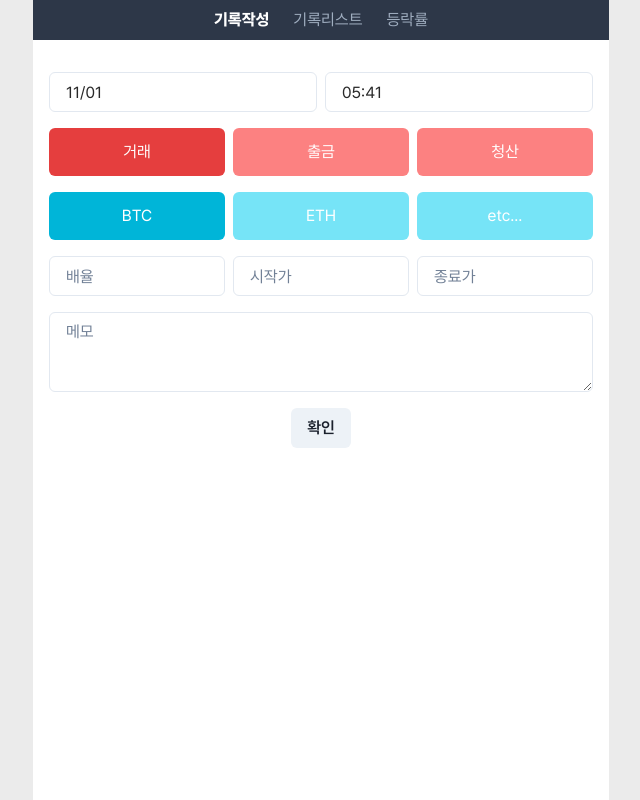
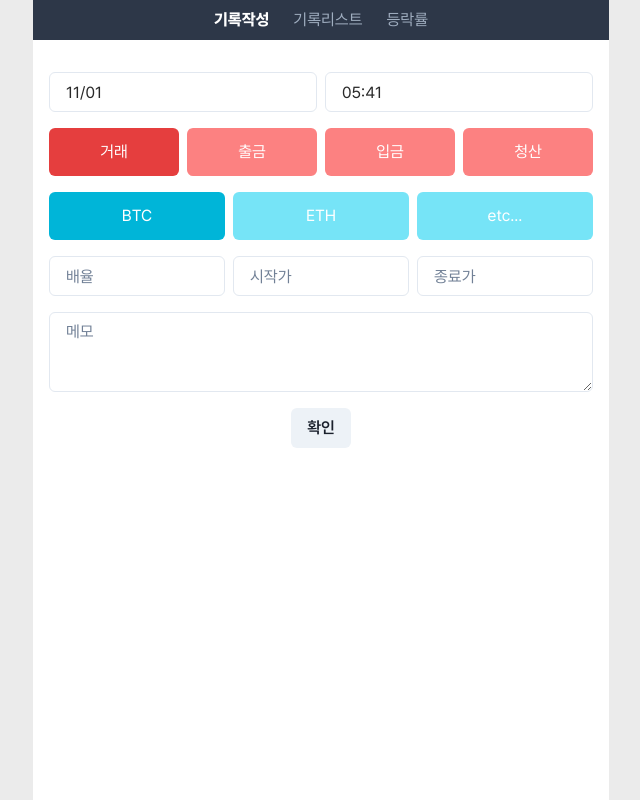
Before and after one commit to dayoung0510/mmmo, a React (Vite) app: page / in a window 1280 px wide. Shown: the whole page, without its empty margins (319-959 px from the left). Built offline with nearby package versions, Linux system fonts and the light colour scheme; no server answers.

Commit message:
chore(client): 거래 외 버튼 클릭 시 텍스트 자동 얹어주기

```diff
--- a/src/components/atoms/CustomRadio.tsx
+++ b/src/components/atoms/CustomRadio.tsx
@@ -1,3 +1,6 @@
+import { useEffect, useState } from "react";
+import { useFormContext } from "react-hook-form";
+import { FormDataType } from "src/pages/Recording";
 import {
   HStack,
   useRadio,
@@ -19,12 +22,27 @@ type Props = {
 };
 
 const CustomRadio = ({ options, name }: CustomRadioProps) => {
-  const { getRootProps, getRadioProps } = useRadioGroup({
+  const [state, setState] = useState("");
+  const { getRootProps, getRadioProps, onChange } = useRadioGroup({
     name,
     defaultValue: options[0],
+    onChange: setState,
   });
 
   const group = getRootProps();
+
+  const { setValue } = useFormContext<FormDataType>();
+
+  //'거래'가 아닌 항목 선택 시, 레버리지 칸에 해당 텍스트 표시
+  useEffect(() => {
+    if (state === "입금") {
+      setValue("leverage", "입금");
+    } else if (state === "출금") {
+      setValue("leverage", "출금");
+    } else if (state === "청산") {
+      setValue("leverage", "청산");
+    }
+  }, [state, setValue]);
 
   return (
     <HStack w="full" {...group}>
--- a/src/components/atoms/Layout.tsx
+++ b/src/components/atoms/Layout.tsx
@@ -42,6 +42,24 @@ const Nav = () => {
 };
 
 const Layout = ({ children }: { children: React.ReactChild }) => {
+  const url = import.meta.env.VITE_SPREADSHEET_API;
+  const { dispatch } = useRecordContext();
+
+  //시트에서 데이터 불러오기
+  useEffect(() => {
+    dispatch({ type: "SET_LOADING", loading: true });
+    fetch(url)
+      .then((res) => res.json())
+      .then((data) => {
+        dispatch({ type: "SET_HEAD", head: data.head });
+        dispatch({ type: "SET_BODY", body: data.body });
+        dispatch({ type: "SET_LOADING", loading: false });
+      })
+      .catch((err) => {
+        dispatch({ type: "SET_LOADING", loading: false });
+      });
+  }, [fetch, url, dispatch]);
+
   return (
     <Box w="full" minH="100%" position="relative">
       <Center w="full" h="full">
--- a/src/pages/Recording.tsx
+++ b/src/pages/Recording.tsx
@@ -1,4 +1,4 @@
-import { useForm } from "react-hook-form";
+import { useForm, FormProvider } from "react-hook-form";
 import { Textarea, Box, Input, Button, VStack, HStack } from "@chakra-ui/react";
 import React, { useEffect, useRef } from "react";
 import MySpinner from "src/components/atoms/MySpinner";
@@ -6,7 +6,7 @@ import CustomRadio from "src/components/atoms/CustomRadio";
 import { getTime, getDate } from "src/utils";
 import { useRecordContext } from "src/App";
 
-type FormDataType = {
+export type FormDataType = {
   date: string;
   time: string;
   type: string;
@@ -18,34 +18,18 @@ type FormDataType = {
 };
 
 const Recording = () => {
-  const { register, reset, setValue } = useForm<FormDataType>();
+  const methods = useForm<FormDataType>();
+  const { register, reset, setValue } = methods;
 
   const formRef = useRef(null!);
   const currentDate = getDate();
   const currentTime = getTime();
 
   //라디오들
-  const types = ["거래", "출금", "청산"];
+  const types = ["거래", "출금", "입금", "청산"];
   const coins = ["BTC", "ETH", "etc..."];
 
   const { state, dispatch } = useRecordContext();
-
-  const url = import.meta.env.VITE_SPREADSHEET_API;
-
-  //시트에서 데이터 불러오기
-  useEffect(() => {
-    dispatch({ type: "SET_LOADING", loading: true });
-    fetch(url)
-      .then((res) => res.json())
-      .then((data) => {
-        dispatch({ type: "SET_HEAD", head: data.head });
-        dispatch({ type: "SET_BODY", body: data.body });
-        dispatch({ type: "SET_LOADING", loading: false });
-      })
-      .catch((err) => {
-        dispatch({ type: "SET_LOADING", loading: false });
-      });
-  }, [fetch, url]);
 
   //마지막 종료가 존재하면 시작가 디폴트값으로 넣어주기
   useEffect(() => {
@@ -76,6 +60,7 @@ const Recording = () => {
 
   return (
     <Box p={{ base: 2, md: 4 }}>
+      <FormProvider {...methods}>
         <form method="post" ref={formRef} onSubmit={handleSubmit}>
           <VStack alignItems="center" gap={4} mt={4}>
             <HStack w="full" gap={2}>
@@ -96,6 +81,7 @@ const Recording = () => {
             <Button type="submit">확인</Button>
           </VStack>
         </form>
+      </FormProvider>
     </Box>
   );
 };
```
Lines whose indentation alone changed are shown as unchanged.
